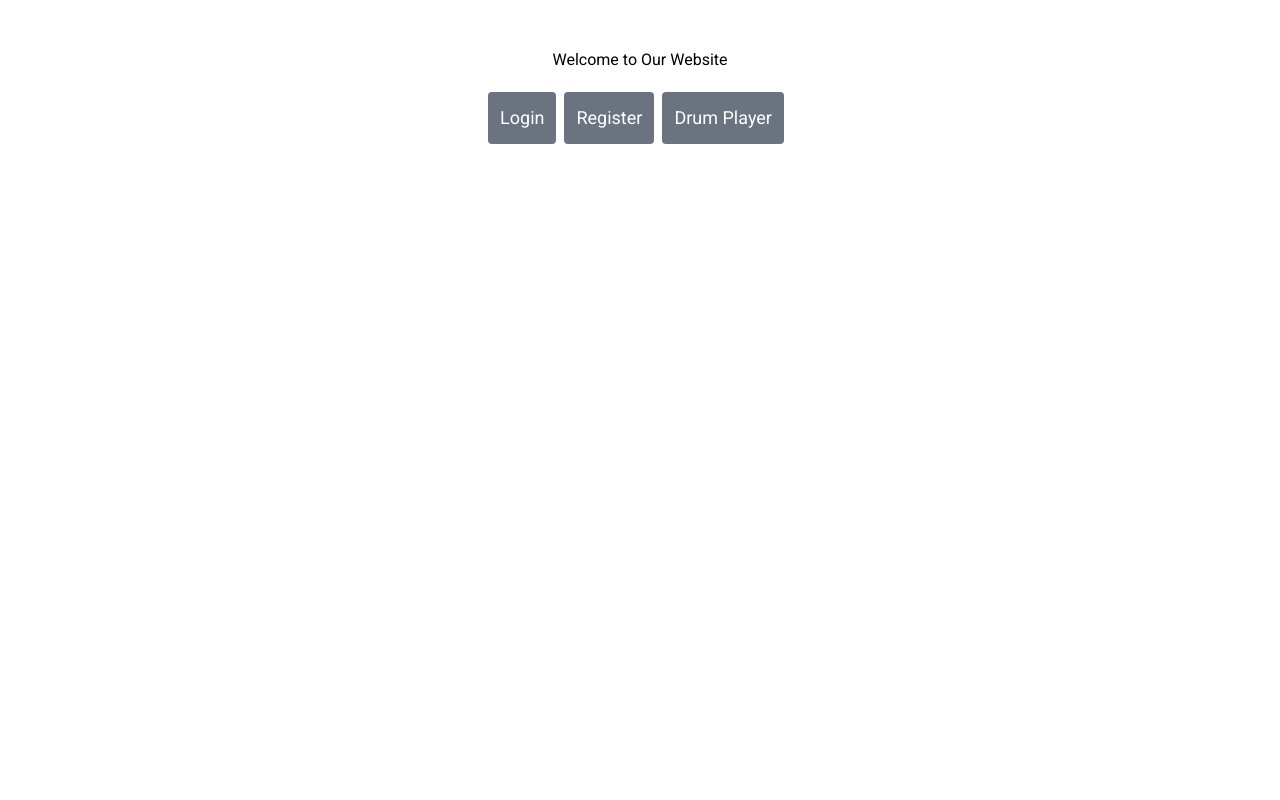
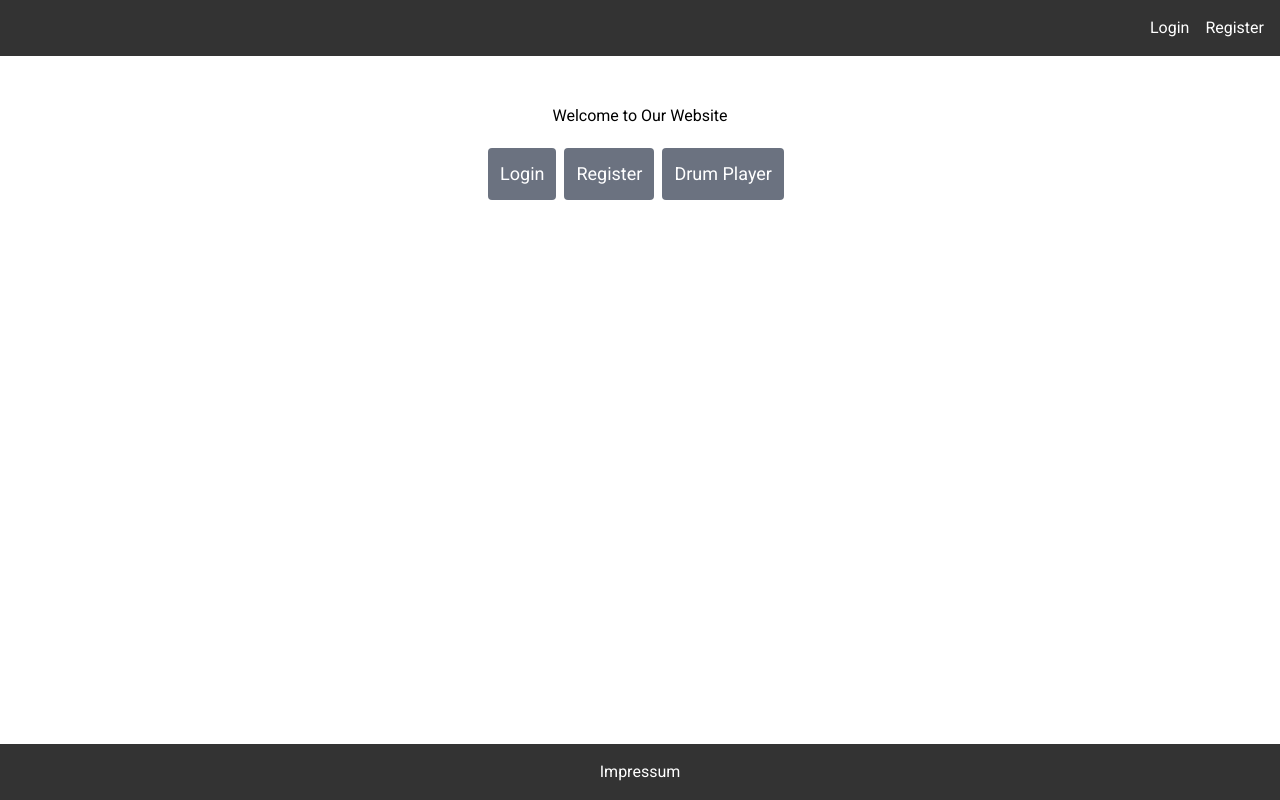
Before and after one commit to Mvb-DL/DrumsApp, a Next.js app: page / in a window 1280 px wide. Built offline with nearby package versions, Linux system fonts and the light colour scheme.

Commit message:
setup footer

```diff
--- a/app/auth/login/page.tsx
+++ b/app/auth/login/page.tsx
@@ -1,9 +1,11 @@
 // app/auth/login/page.js
 import Link from 'next/link';
 import styles from './login.module.scss';
+import Layout from '../../components/Layout';
 
 export default function Login() {
   return (
+    <Layout>
     <div className={styles.container}>
       <h1>Login Page</h1>
       <form className={styles.form}>
@@ -22,5 +24,6 @@ export default function Login() {
         </Link>
       </div>
     </div>
+    </Layout>
   );
 }
--- a/app/auth/register/page.tsx
+++ b/app/auth/register/page.tsx
@@ -1,9 +1,11 @@
 // app/auth/register/page.js
 import Link from 'next/link';
 import styles from './register.module.scss';
+import Layout from '../../components/Layout';
 
 export default function Register() {
   return (
+    <Layout>
     <div className={styles.container}>
       <h1>Register Page</h1>
       <form className={styles.form}>
@@ -24,5 +26,6 @@ export default function Register() {
         </Link>
       </div>
     </div>
+    </Layout>
   );
 }
--- /dev/null
+++ b/app/components/Footer.tsx
@@ -0,0 +1,16 @@
+// app/components/Footer.tsx
+"use client"; // Mark this component as a Client Component
+
+import React from 'react';
+import Link from 'next/link';
+import styles from './component_styles/Footer.module.scss'; // Assuming you are using SCSS
+
+const Footer = () => {
+  return (
+    <footer className={styles.footer}>
+      <Link href="/organization/impressum">Impressum</Link>
+    </footer>
+  );
+};
+
+export default Footer;
--- /dev/null
+++ b/app/components/Layout.tsx
@@ -0,0 +1,17 @@
+// app/components/Layout.tsx
+"use client"; // Mark this component as a Client Component
+
+import Navbar from './Navbar';
+import Footer from './Footer';
+
+const Layout = ({ children }) => {
+  return (
+    <div>
+      <Navbar />
+      <main>{children}</main>
+      <Footer />
+    </div>
+  );
+};
+
+export default Layout;
--- a/app/components/Navbar.tsx
+++ b/app/components/Navbar.tsx
@@ -0,0 +1,27 @@
+// app/components/Navbar.tsx
+"use client"; // Mark this component as a Client Component
+
+import React from 'react';
+import Link from 'next/link';
+import { usePathname } from 'next/navigation';
+import styles from './component_styles/Navbar.module.scss'; // Assuming you are using SCSS
+
+const Navbar = () => {
+  const pathname = usePathname();
+
+  return (
+    <nav className={styles.navbar}>
+      {pathname !== '/' && (
+        <Link href="/">Home</Link>
+      )}
+      {pathname !== '/auth/login' && (
+        <Link href="/auth/login">Login</Link>
+      )}
+      {pathname !== '/auth/register' && (
+        <Link href="/auth/register">Register</Link>
+      )}
+    </nav>
+  );
+};
+
+export default Navbar;
--- /dev/null
+++ b/app/components/component_styles/Footer.module.scss
@@ -0,0 +1,16 @@
+/* app/components/Footer.module.scss */
+.footer {
+    background-color: #333;
+    padding: 1rem;
+    text-align: center;
+    position: fixed;
+    bottom: 0;
+    width: 100%;
+    a {
+      color: #fff;
+      text-decoration: none;
+      &:hover {
+        text-decoration: underline;
+      }
+    }
+  }
--- /dev/null
+++ b/app/components/component_styles/Navbar.module.scss
@@ -0,0 +1,15 @@
+/* app/components/Navbar.module.scss */
+.navbar {
+  background-color: #333;
+  padding: 1rem;
+  display: flex;
+  justify-content: flex-end; /* Position links to the right */
+  a {
+    color: #fff;
+    text-decoration: none;
+    margin-left: 1rem; /* Add space between links */
+    &:hover {
+      text-decoration: underline;
+    }
+  }
+}
--- a/app/drumplayer/page.tsx
+++ b/app/drumplayer/page.tsx
@@ -1,9 +1,13 @@
 // app/drumplayer/page.js
+import Layout from '../components/Layout';
+
 export default function DrumPlayer() {
     return (
+      <Layout>
       <div style={{ display: 'flex', flexDirection: 'column', alignItems: 'center', marginTop: '50px' }}>
         <h1>Drum Player</h1>
         <p>Welcome to the Drum Player page!</p>
       </div>
+      </Layout>
     );
   }
--- /dev/null
+++ b/app/organization/impressum/page.tsx
@@ -0,0 +1,13 @@
+// app/impressum/page.tsx
+import React from 'react';
+
+const Impressum = () => {
+  return (
+    <div>
+      <h1>Impressum</h1>
+      <p>Hier steht das Impressum.</p>
+    </div>
+  );
+};
+
+export default Impressum;
--- a/app/page.tsx
+++ b/app/page.tsx
@@ -1,9 +1,11 @@
 // app/page.js
 import Link from 'next/link';
 import styles from './home.module.scss';
+import Layout from './components/Layout';
 
 export default function Home() {
   return (
+<Layout>
     <div className={styles.container}>
       <h1>Welcome to Our Website</h1>
       <div className={styles.buttonContainer}>
@@ -18,5 +20,6 @@ export default function Home() {
         </Link>
       </div>
     </div>
+</Layout>
   );
 }
```
